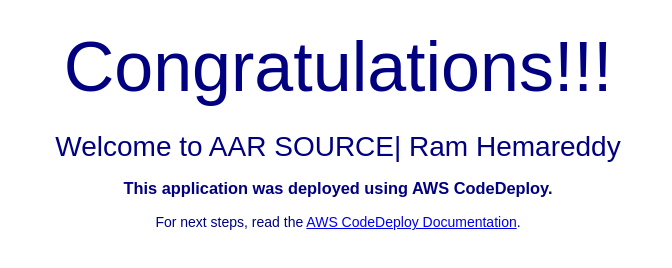
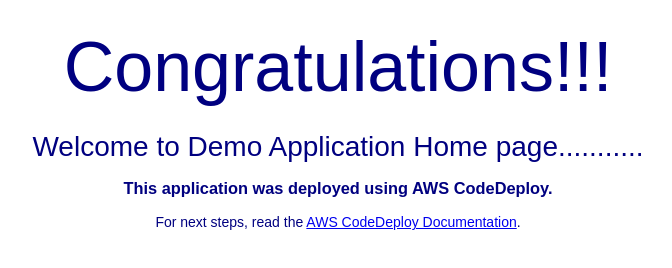
Before and after one commit to sjraju/aws_cicd_pipeline_codedeploy, a plain HTML site: page index.html in a window 1280 px wide. Shown: the part 220-488 px from the top of the page, without its empty margins (302-974 px from the left). Drawn offline with Linux system fonts and the light colour scheme.

Commit message:
Update index.html

```diff
--- a/index.html
+++ b/index.html
@@ -28,7 +28,7 @@
   <div align="center">
     <img src="https://s3.ap-south-1.amazonaws.com/www.basava.com/aar_logo_final.png" style="max-width: 20%;">
     <h1>Congratulations!!! </h1>
-      <h2>Welcome to AAR SOURCE| Ram Hemareddy</h2>
+      <h2>Welcome to Demo Application Home page...........</h2>
     <h3>This application was deployed using AWS CodeDeploy.</h3>
     <p>For next steps, read the <a href="http://aws.amazon.com/documentation/codedeploy">AWS CodeDeploy Documentation</a>.</p>
   </div>
```
